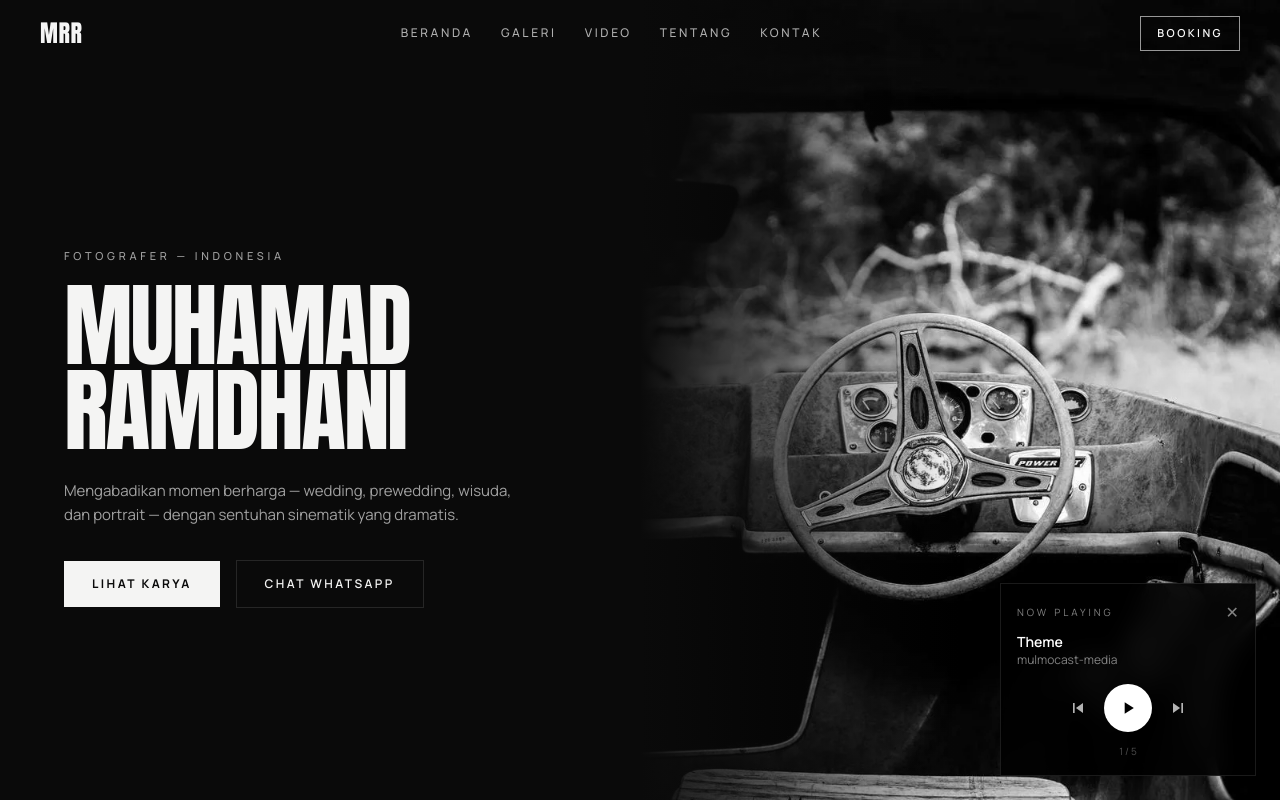
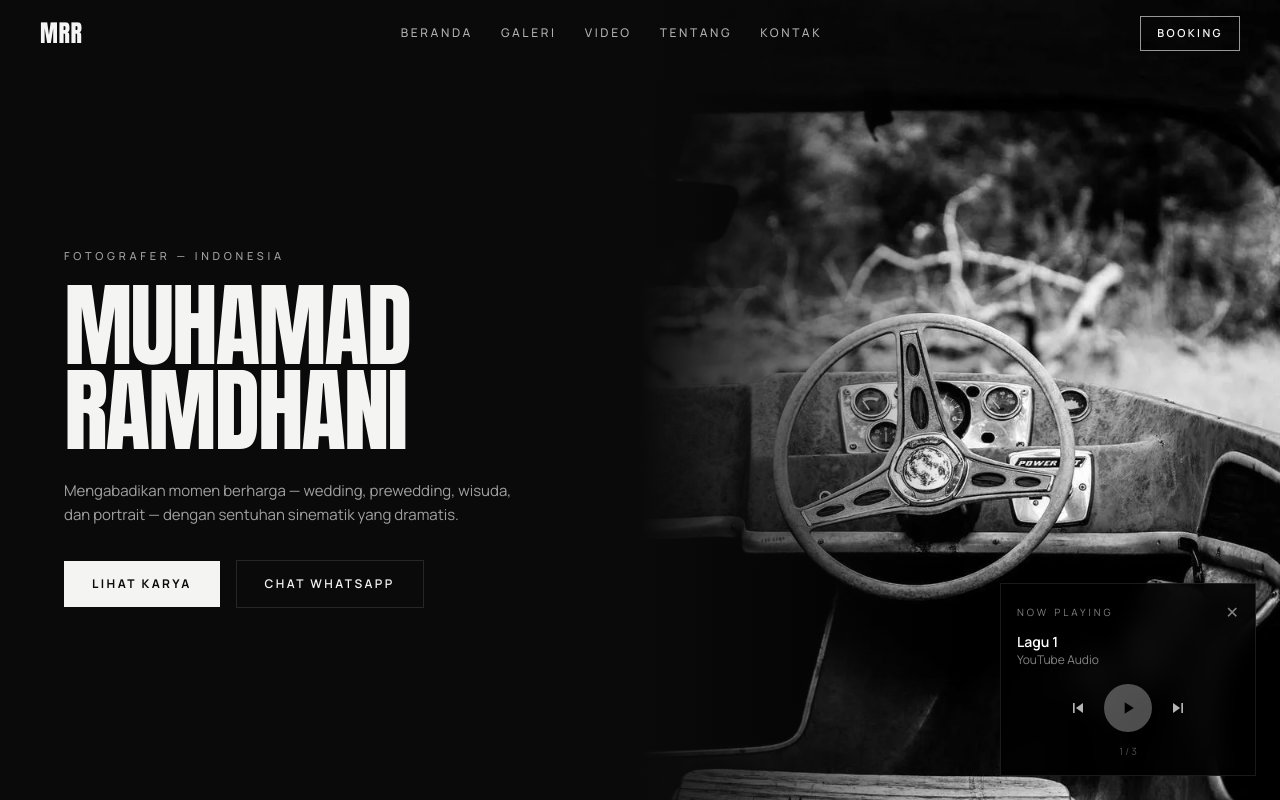
Before and after one commit to depokmimi/Portofolio--fotografer, a Next.js app: page / in a window 1280 px wide. Both pictures are taken after a click on the button "Open music player". Shown: the top 800 px of the page. Built offline with nearby package versions, Linux system fonts and the light colour scheme.

Commit message:
Ganti music player jadi YouTube audio (tanpa video)

```diff
--- /dev/null
+++ b/app/components/YoutubeAudioPlayer.tsx
@@ -0,0 +1,195 @@
+"use client";
+
+import { useState, useRef, useEffect, useCallback } from "react";
+
+// Ganti dengan ID video/playlist YouTube pilihanmu
+// Contoh: "dQw4w9WgXcQ" adalah ID video (dari youtube.com/watch?v=dQw4w9WgXcQ)
+// Untuk playlist, pakai: { type: "playlist", id: "PLAYLIST_ID" }
+const YOUTUBE_PLAYLIST = [
+  { title: "Lagu 1", videoId: "dQw4w9WgXcQ" },
+  { title: "Lagu 2", videoId: "dQw4w9WgXcQ" },
+  { title: "Lagu 3", videoId: "dQw4w9WgXcQ" },
+];
+
+declare global {
+  interface Window {
+    YT?: {
+      Player: new (
+        elementId: string,
+        options: {
+          videoId: string;
+          playerVars?: Record<string, number | string>;
+          events?: {
+            onReady?: (e: { target: YTPlayer }) => void;
+            onStateChange?: (e: { data: number; target: YTPlayer }) => void;
+          };
+        }
+      ) => YTPlayer;
+    };
+    onYouTubeIframeAPIReady?: () => void;
+  }
+}
+
+interface YTPlayer {
+  playVideo(): void;
+  pauseVideo(): void;
+  loadVideoById(videoId: string): void;
+  getPlayerState(): number;
+}
+
+export default function YoutubeAudioPlayer() {
+  const [isPlaying, setIsPlaying] = useState(false);
+  const [currentTrack, setCurrentTrack] = useState(0);
+  const [isExpanded, setIsExpanded] = useState(false);
+  const [isReady, setIsReady] = useState(false);
+  const playerRef = useRef<YTPlayer | null>(null);
+
+  const track = YOUTUBE_PLAYLIST[currentTrack];
+
+  const initPlayer = useCallback(() => {
+    if (!window.YT || playerRef.current) return;
+    playerRef.current = new window.YT.Player("yt-audio-player", {
+      videoId: track.videoId,
+      playerVars: {
+        autoplay: 0,
+        controls: 0,
+        disablekb: 1,
+        fs: 0,
+        rel: 0,
+      },
+      events: {
+        onReady: () => setIsReady(true),
+        onStateChange: (e) => {
+          // 1 = playing, 2 = paused, 0 = ended
+          if (e.data === 1) setIsPlaying(true);
+          else if (e.data === 2) setIsPlaying(false);
+          else if (e.data === 0) {
+            // Auto next
+            const next = (currentTrack + 1) % YOUTUBE_PLAYLIST.length;
+            setCurrentTrack(next);
+            playerRef.current?.loadVideoById(YOUTUBE_PLAYLIST[next].videoId);
+          }
+        },
+      },
+    });
+  }, [track.videoId, currentTrack]);
+
+  useEffect(() => {
+    // Load YouTube IFrame API
+    if (!document.getElementById("yt-iframe-api")) {
+      const script = document.createElement("script");
+      script.id = "yt-iframe-api";
+      script.src = "https://www.youtube.com/iframe_api";
+      document.body.appendChild(script);
+    }
+    window.onYouTubeIframeAPIReady = initPlayer;
+    // Kalau API sudah loaded
+    if (window.YT) initPlayer();
+  }, [initPlayer]);
+
+  useEffect(() => {
+    if (playerRef.current && isReady) {
+      playerRef.current.loadVideoById(track.videoId);
+      if (isPlaying) playerRef.current.playVideo();
+    }
+    // eslint-disable-next-line react-hooks/exhaustive-deps
+  }, [currentTrack]);
+
+  const togglePlay = () => {
+    if (!playerRef.current || !isReady) return;
+    if (isPlaying) {
+      playerRef.current.pauseVideo();
+    } else {
+      playerRef.current.playVideo();
+    }
+  };
+
+  const nextTrack = () => {
+    setCurrentTrack((currentTrack + 1) % YOUTUBE_PLAYLIST.length);
+  };
+
+  const prevTrack = () => {
+    setCurrentTrack((currentTrack - 1 + YOUTUBE_PLAYLIST.length) % YOUTUBE_PLAYLIST.length);
+  };
+
+  return (
+    <div className="fixed bottom-6 right-6 z-50">
+      {/* Hidden YouTube player - audio only */}
+      <div
+        id="yt-audio-player"
+        style={{
+          position: "absolute",
+          width: "1px",
+          height: "1px",
+          opacity: 0,
+          pointerEvents: "none",
+        }}
+      />
+      {isExpanded ? (
+        <div className="w-64 border border-white/10 bg-black/90 p-4 backdrop-blur-md">
+          <div className="flex items-center justify-between">
+            <p className="text-[10px] tracking-[0.3em] text-white/50 uppercase">Now Playing</p>
+            <button
+              onClick={() => setIsExpanded(false)}
+              className="text-white/50 hover:text-white"
+              aria-label="Minimize"
+            >
+              ✕
+            </button>
+          </div>
+          <p className="mt-2 truncate text-sm font-semibold text-white">{track.title}</p>
+          <p className="truncate text-xs text-white/50">YouTube Audio</p>
+          <div className="mt-4 flex items-center justify-center gap-4">
+            <button onClick={prevTrack} className="text-white/70 hover:text-white" aria-label="Previous">
+              <svg width="20" height="20" viewBox="0 0 24 24" fill="currentColor">
+                <path d="M6 6h2v12H6zm3.5 6l8.5 6V6z" />
+              </svg>
+            </button>
+            <button
+              onClick={togglePlay}
+              disabled={!isReady}
+              className="flex h-12 w-12 items-center justify-center rounded-full bg-white text-black hover:bg-white/90 disabled:opacity-30"
+              aria-label={isPlaying ? "Pause" : "Play"}
+            >
+              {isPlaying ? (
+                <svg width="20" height="20" viewBox="0 0 24 24" fill="currentColor">
+                  <path d="M6 19h4V5H6v14zm8-14v14h4V5h-4z" />
+                </svg>
+              ) : (
+                <svg width="20" height="20" viewBox="0 0 24 24" fill="currentColor">
+                  <path d="M8 5v14l11-7z" />
+                </svg>
+              )}
+            </button>
+            <button onClick={nextTrack} className="text-white/70 hover:text-white" aria-label="Next">
+              <svg width="20" height="20" viewBox="0 0 24 24" fill="currentColor">
+                <path d="M6 18l8.5-6L6 6v12zM16 6v12h2V6h-2z" />
+              </svg>
+            </button>
+          </div>
+          <p className="mt-3 text-center text-[10px] text-white/30">
+            {currentTrack + 1} / {YOUTUBE_PLAYLIST.length}
+          </p>
+        </div>
+      ) : (
+        <button
+          onClick={() => setIsExpanded(true)}
+          className="flex h-14 w-14 items-center justify-center rounded-full border border-white/20 bg-black/80 text-white backdrop-blur-md hover:bg-black"
+          aria-label="Open music player"
+        >
+          {isPlaying ? (
+            <span className="flex items-end gap-1">
+              <span className="w-1 animate-pulse bg-white" style={{ height: "16px" }} />
+              <span className="w-1 animate-pulse bg-white" style={{ height: "10px", animationDelay: "0.2s" }} />
+              <span className="w-1 animate-pulse bg-white" style={{ height: "14px", animationDelay: "0.4s" }} />
+            </span>
+          ) : (
+            <svg width="24" height="24" viewBox="0 0 24 24" fill="currentColor">
+              <path d="M12 3v10.55c-.59-.34-1.27-.55-2-.55-2.21 0-4 1.79-4 4s1.79 4 4 4 4-1.79 4-4V7h4V3h-6z" />
+            </svg>
+          )}
+        </button>
+      )}
+    </div>
+  );
+}
--- a/app/layout.tsx
+++ b/app/layout.tsx
@@ -1,7 +1,7 @@
 import type { Metadata } from "next";
 import { Anton, Bodoni_Moda, Manrope, Pinyon_Script } from "next/font/google";
 import "./globals.css";
-import MusicPlayer from "./components/MusicPlayer";
+import YoutubeAudioPlayer from "./components/YoutubeAudioPlayer";
 
 const anton = Anton({
   variable: "--font-anton",
@@ -68,7 +68,7 @@ export default function RootLayout({ children }: LayoutProps<"/">) {
       </head>
       <body className="min-h-full bg-paper text-ink">
         {children}
-        <MusicPlayer />
+        <YoutubeAudioPlayer />
       </body>
     </html>
   );
```
